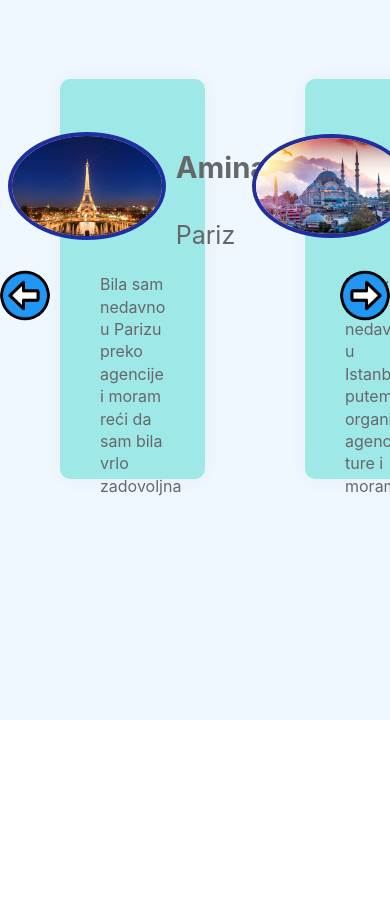
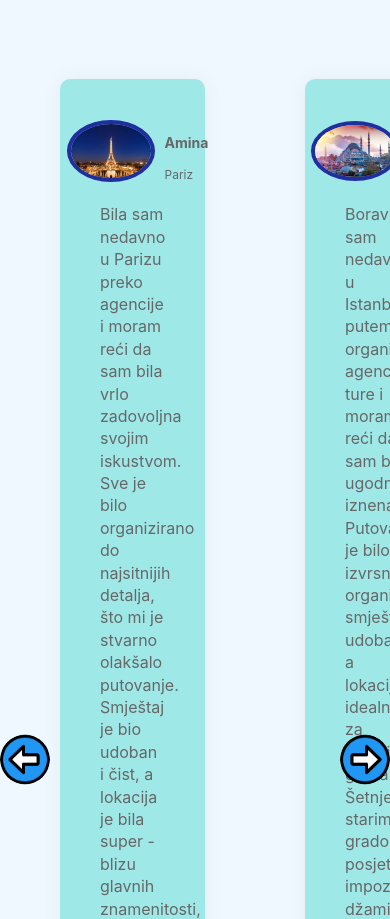
Before and after one commit to tvelic1/TravelAgency-React, a React (Create React App) app: page /home in a window 390 px wide. Shown: the part 3546-4465 px from the top of the page. Before the commit the page ends 4266 px from the top, so only its background shows below. Built offline with nearby package versions, Linux system fonts and the light colour scheme.

Commit message:
media responsivity

```diff
--- a/src/css/Stories.css
+++ b/src/css/Stories.css
@@ -55,7 +55,6 @@ h2{  text-align: center;
 .slider ul li{
     list-style: none;
     width: 25%;
-
     padding: 20px;
     box-sizing: border-box;
     margin-right: 50px;
@@ -70,7 +69,7 @@ h2{  text-align: center;
     color: #676767;
     line-height: 1.4;
     background-color: rgb(159, 232, 232);
-    height: 320px;
+    height: 340px;
 
 }
 .slide img {
@@ -88,3 +87,51 @@ border: 4px solid #212EA0;
     font-size: 25px;
     margin-left: 10px;
 }
+@media screen and (max-width:1600px) {
+    .slide{
+        height: 400px;
+    }
+    .stories{
+        height: 120vh;
+    }
+}
+@media screen and (max-width:1324px) {
+    .slide{
+        height: 500px;
+    }
+    .stories{
+        height: 130vh;
+    }
+}
+
+@media screen and (max-width:1155px) {
+    .slide{
+        height: 700px;
+    }
+    .stories{
+        height: 150vh;
+    }
+    .slide img{
+        width: 100px;
+    }
+
+    .user-info{
+        font-size: 15px;
+    }
+}
+@media screen and (max-width:840px) {
+    .slide{
+        height: 1197px;
+    }
+    .stories{
+        height: 210vh;
+    }
+    .slide img{
+        width: 80px;
+    }
+
+    .user-info{
+        font-size: 12px;
+    }
+
+}
```
